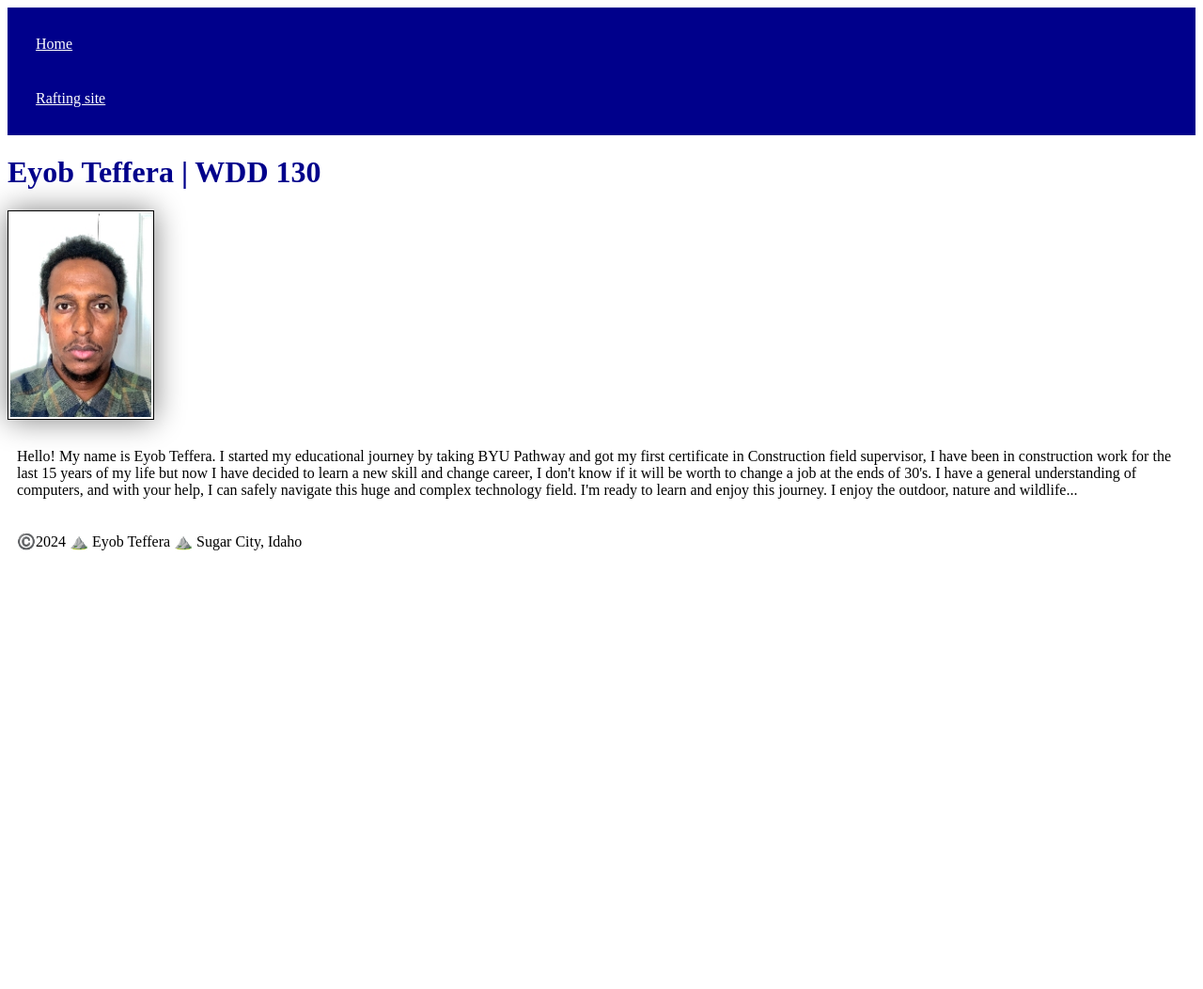
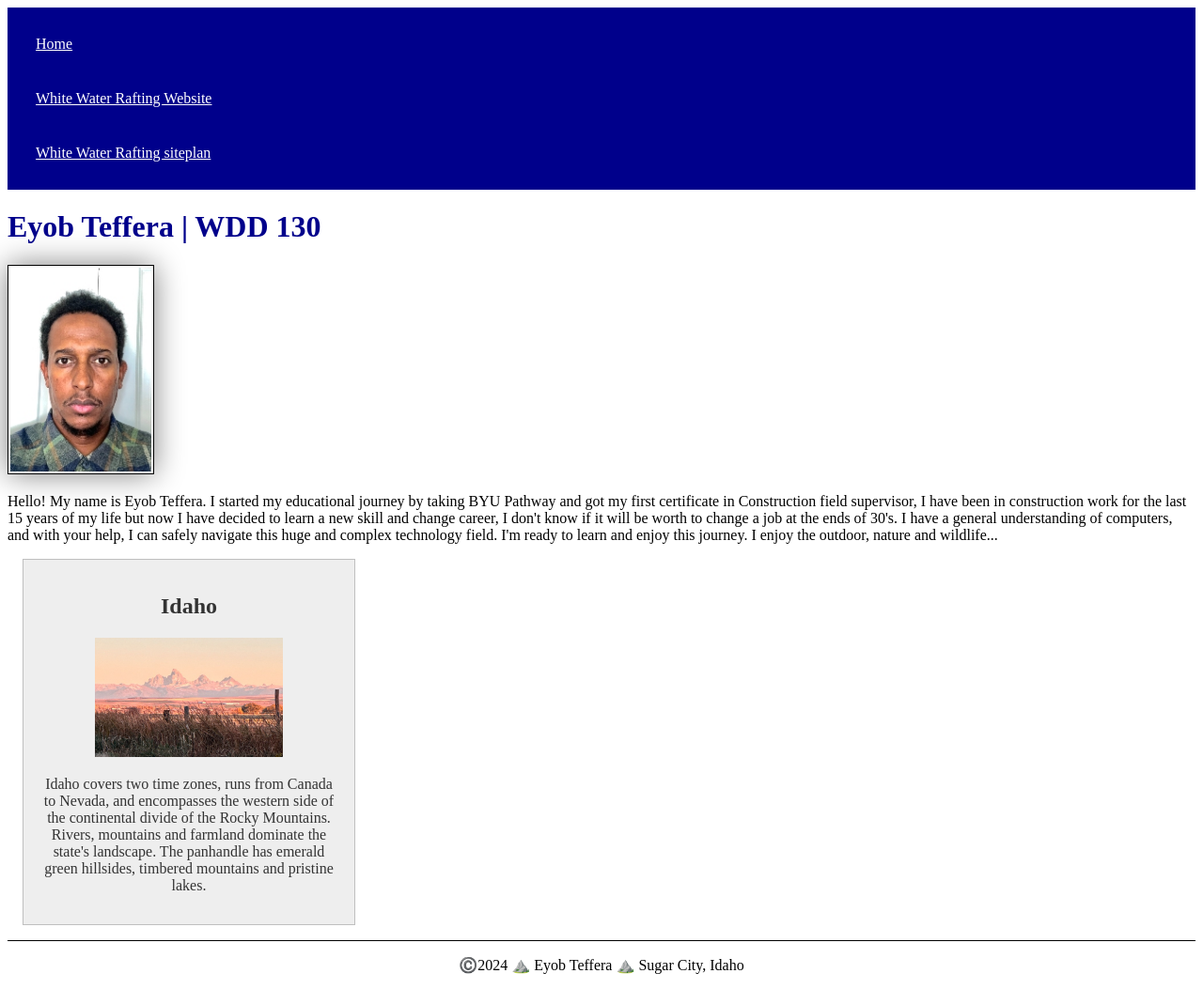
Before and after one commit to EyobTeff/wdd130, a plain HTML site: page index.html in a window 1280 px wide. Shown: the whole page at 94% size. Before the commit the page ends 800 px from the top, so only its background shows below. Drawn offline with Linux system fonts and the light colour scheme.

Commit message:
enhancing home page

```diff
--- a/index.html
+++ b/index.html
@@ -4,13 +4,17 @@
         <meta charset="utf-8">
         <meta name="viewport" content="width=device-width,initial-sacaler=1.0">
         <title>Eyob Teffera | WDD 130</Title>
+        <meta name="description" content="Eyob Tefera's BYU-Idaho WDD 130 course home page">
+        <meta name="author" content="Eyob Tefera">
         <link rel="stylesheet" href="styles/styles.css"
     </head>
+
     <body>
         <header>
             <nav>
                 <a href="#">Home</a>
-                <a href="wwr/">Rafting site</a>
+                <a href="wwr/">White Water Rafting Website</a>
+                <a href="wwr/site-plan-rafting.html">White Water Rafting siteplan</a>
             </nav>
         </header>
         <main>
@@ -18,8 +22,14 @@
             <img src="image/profile.jpg" alt="profile image of Eyob Teffera." width="200">
             <p> Hello! My name is Eyob Teffera.  I started my educational journey by taking BYU Pathway and got my first certificate in Construction field supervisor, I have been in construction work for the last 15 years of my life but now I have decided to learn a new skill and change career, I don't know if it will be worth to change a job at the ends of 30's. I have a general understanding of computers, and with your help, I can safely navigate this huge and complex technology field. I'm ready to learn and enjoy this journey. I enjoy the outdoor, nature and wildlife...</p>
         </main>
+        <aside>
+            <h2>Idaho</h2>
+            <img src="image/east-idaho.jpg" alt="Image representing Teton valley, East-Idaho " width="200" height="auto">
+            <p>Idaho covers two time zones, runs from Canada to Nevada, and encompasses the western side of the continental divide of the Rocky Mountains. Rivers, mountains and farmland dominate the state's landscape. The panhandle has emerald green hillsides, timbered mountains and pristine lakes.</p>
+        </aside>
         <footer>
             <P>©️2024 ⛰️ Eyob Teffera ⛰️ Sugar City, Idaho</P>
         </footer>
     </body>
+
 </html>
--- a/styles/styles.css
+++ b/styles/styles.css
@@ -10,13 +10,34 @@ nav a {
 h1 {
     color: darkblue;
 }
-img{
-    width:150px;
+main img{
+    width: 150px;
     height: auto;
     border: 1px solid black;
     padding:2px;
     box-shadow: 0 0 30px gray;
 }
 p {
-    padding: 10px;
+    padding: 0px;
 }
+
+aside {
+    width: 20em;
+    margin: 1em;
+    border: 1px solid rgba(0, 0, 0, 0.2);
+    padding: 1em;
+    background-color: #eee;
+    color: #333;
+    text-align: center;
+}
+
+aside img {
+    width:200px;
+    height: auto;
+}
+
+footer {
+    margin-top: 1em;
+    border-top: 1px solid #000;
+    text-align: center;
+}
```
Also changed, not shown: image/east-idaho.jpg (added).
